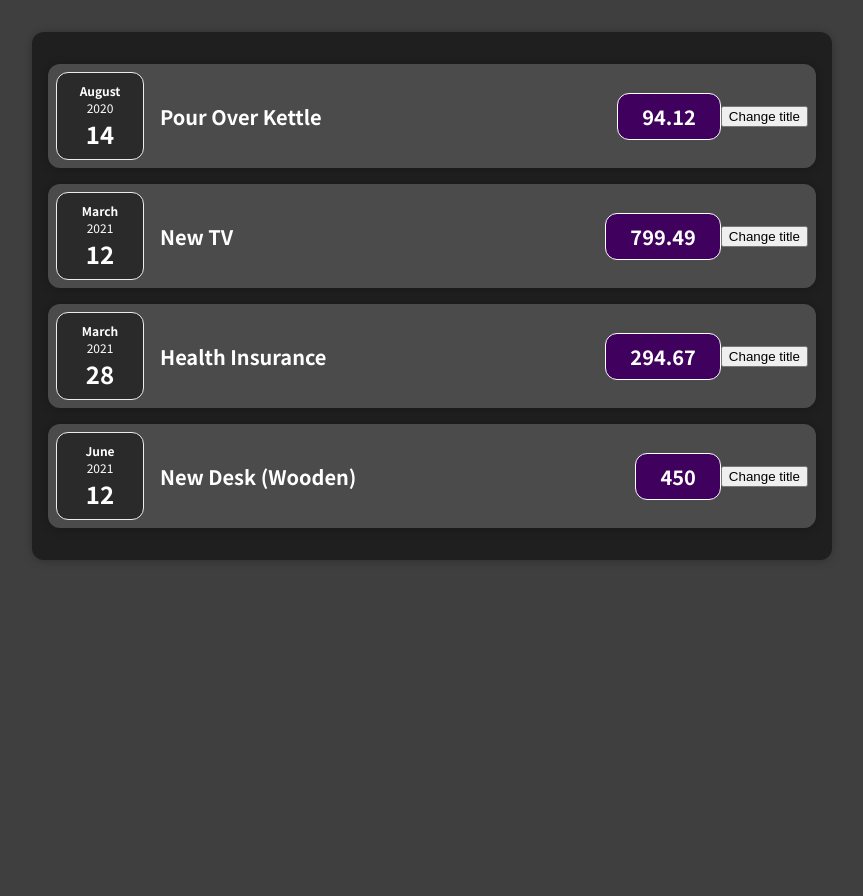
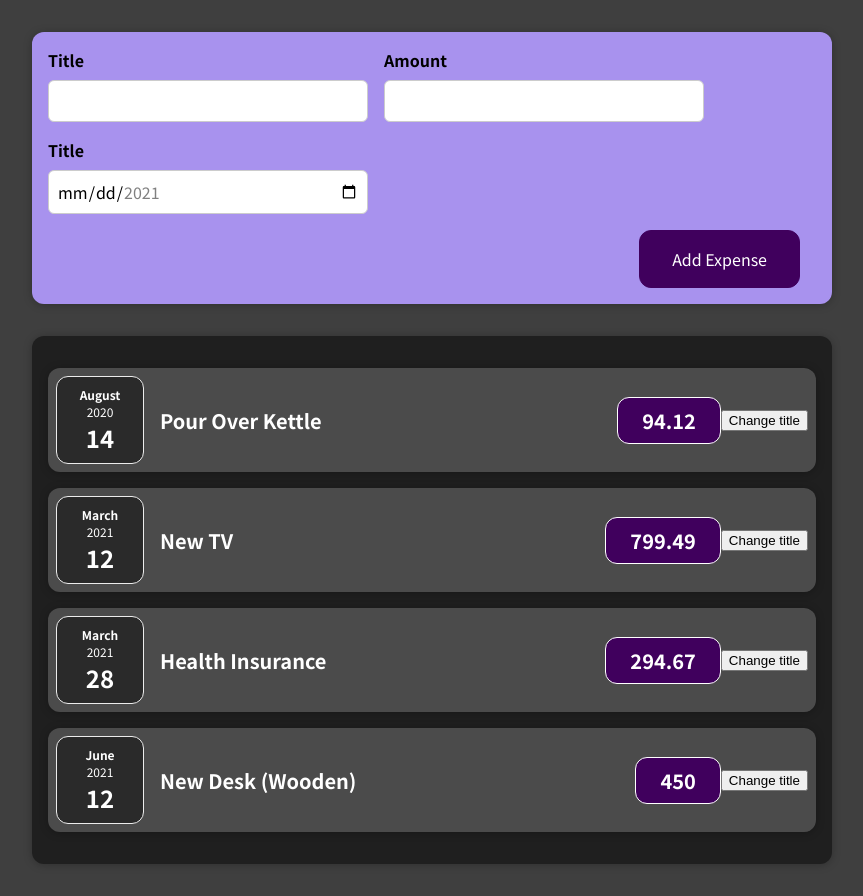
Before and after one commit to roxannelessard/expense-tracker-react, a React (Create React App) app: page / in a window 1280 px wide. Shown: the whole page, without its empty margins (208-1071 px from the left). Before the commit the page ends 800 px from the top, so only its background shows below. Built offline with nearby package versions, Linux system fonts and the light colour scheme.

Commit message:
feat: adds new expense form

```diff
--- a/src/App.js
+++ b/src/App.js
@@ -1,4 +1,5 @@
 import Expenses from "./components/Expenses/Expenses";
+import NewExpense from "./components/NewExpense/NewExpense";
 
 const App = () => {
   const expenses = [
@@ -28,6 +29,7 @@
 
   return (
     <div>
+      <NewExpense/>
       {/* display expenses list by passing expense items */}
       <Expenses items={expenses} />
     </div>
--- /dev/null
+++ b/src/components/NewExpense/ExpenseForm.css
@@ -0,0 +1,26 @@
+.new-expense__controls {
+  display: flex;
+  flex-wrap: wrap;
+  gap: 1rem;
+  margin-bottom: 1rem;
+  text-align: left;
+}
+
+.new-expense__control label {
+  font-weight: bold;
+  margin-bottom: 0.5rem;
+  display: block;
+}
+
+.new-expense__control input {
+  font: inherit;
+  padding: 0.5rem;
+  border-radius: 6px;
+  border: 1px solid #ccc;
+  width: 20rem;
+  max-width: 100%;
+}
+
+.new-expense__actions {
+  text-align: right;
+}
--- /dev/null
+++ b/src/components/NewExpense/ExpenseForm.js
@@ -0,0 +1,26 @@
+import './ExpenseForm.css'
+const ExpenseForm = () => {
+  return (
+    <form>
+      <div className="new-expense__controls">
+        <div className="new-expense__control">
+          <label>Title</label>
+          <input type="text" />
+        </div>
+        <div className="new-expense__control">
+          <label>Amount</label>
+          <input type="number" min="0.01" step="0.01" />
+        </div>
+        <div className="new-expense__control">
+          <label>Title</label>
+          <input type="date" min="2021-01-01" max="2021-12-31" />
+        </div>
+      </div>
+      <div className="new-expense__actions">
+        <button type="submit">Add Expense</button>
+      </div>
+    </form>
+  );
+};
+
+export default ExpenseForm;
--- /dev/null
+++ b/src/components/NewExpense/NewExpense.css
@@ -0,0 +1,38 @@
+.new-expense {
+  background-color: #a892ee;
+  padding: 1rem;
+  margin: 2rem auto;
+  width: 50rem;
+  max-width: 95%;
+  border-radius: 12px;
+  text-align: center;
+  box-shadow: 0 1px 8px rgba(0, 0, 0, 0.25);
+}
+
+.new-expense button {
+  font: inherit;
+  cursor: pointer;
+  padding: 1rem 2rem;
+  border: 1px solid #40005d;
+  background-color: #40005d;
+  color: white;
+  border-radius: 12px;
+  margin-right: 1rem;
+}
+
+.new-expense button:hover,
+.new-expense button:active {
+  background-color: #510674;
+  border-color: #510674;
+}
+
+.new-expense button.alternative {
+  color: #220131;
+  border-color: transparent;
+  background-color: transparent;
+}
+
+.new-expense button.alternative:hover,
+.new-expense button.alternative:active {
+  background-color: #ddb3f8;
+}
--- /dev/null
+++ b/src/components/NewExpense/NewExpense.js
@@ -0,0 +1,12 @@
+import './NewExpense.css'
+import ExpenseForm from './ExpenseForm';
+
+const NewExpense = () => {
+  return (
+    <div className="new-expense">
+      <ExpenseForm/>
+    </div>
+  )
+};
+
+export default NewExpense;
```
Also changed, not shown: src/components/Expenses/ExpenseItem.js (+4 -3 lines), 1 other file (tests, documents, lock files or other folders).
